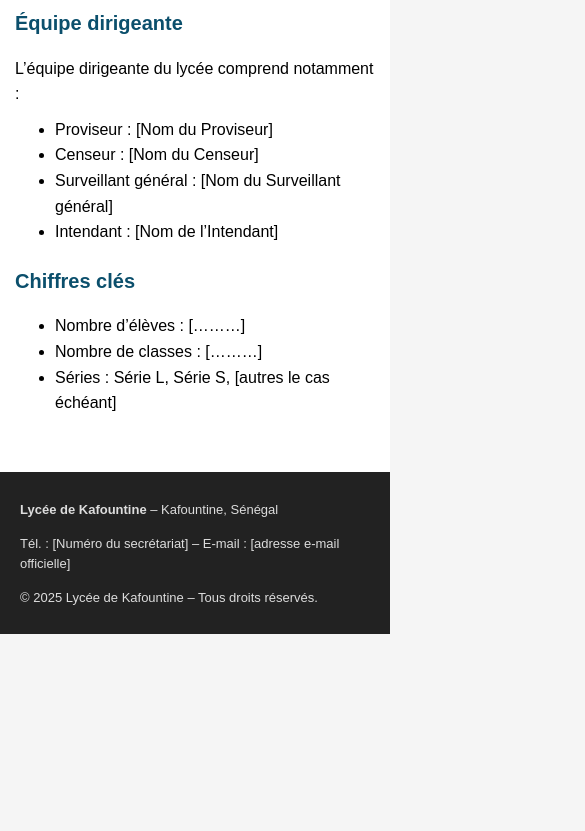
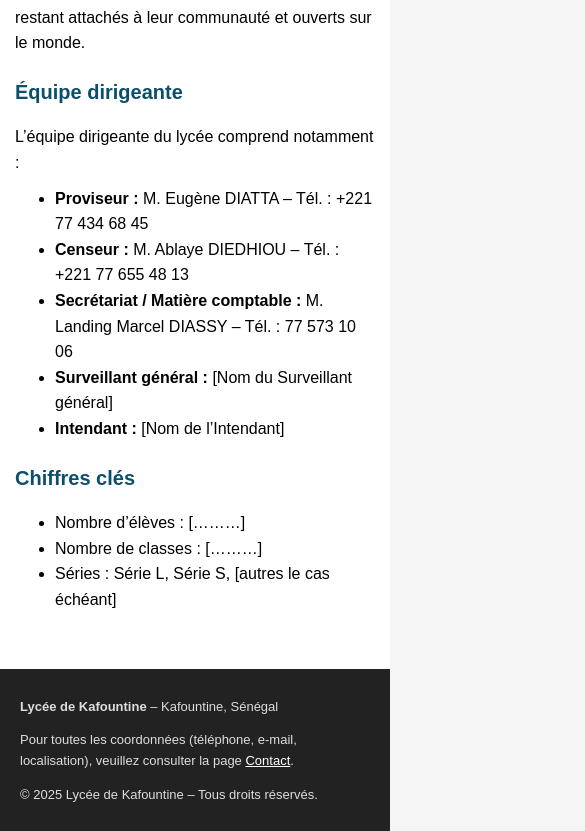
Before and after one commit to meliusmum-sketch/lycee-kafountine-site, a plain HTML site: page le-lycee.html in a window 390 px wide. Shown: the part 873-1704 px from the top of the page, 585 px wide, since content can reach past the window. Before the commit the page ends 1507 px from the top, so only its background shows below. Drawn offline with Linux system fonts and the light colour scheme.

Commit message:
Update le-lycee.html

```diff
--- a/le-lycee.html
+++ b/le-lycee.html
@@ -69,6 +69,15 @@
             max-width: 1100px;
             margin: 0 auto;
         }
+
+        @media (max-width: 768px) {
+            nav {
+                flex-direction: column;
+                align-items: flex-start;
+                gap: 8px;
+            }
+            .menu { flex-wrap: wrap; gap: 8px; }
+        }
     </style>
 </head>
 <body>
@@ -116,10 +125,11 @@
     <h2>Équipe dirigeante</h2>
     <p>L’équipe dirigeante du lycée comprend notamment :</p>
     <ul>
-        <li>Proviseur : [Nom du Proviseur]</li>
-        <li>Censeur : [Nom du Censeur]</li>
-        <li>Surveillant général : [Nom du Surveillant général]</li>
-        <li>Intendant : [Nom de l’Intendant]</li>
+        <li><strong>Proviseur :</strong> M. Eugène DIATTA – Tél. : +221 77 434 68 45</li>
+        <li><strong>Censeur :</strong> M. Ablaye DIEDHIOU – Tél. : +221 77 655 48 13</li>
+        <li><strong>Secrétariat / Matière comptable :</strong> M. Landing Marcel DIASSY – Tél. : 77 573 10 06</li>
+        <li><strong>Surveillant général :</strong> [Nom du Surveillant général]</li>
+        <li><strong>Intendant :</strong> [Nom de l’Intendant]</li>
     </ul>
 
     <h2>Chiffres clés</h2>
@@ -128,13 +138,15 @@
         <li>Nombre de classes : [………]</li>
         <li>Séries : Série L, Série S, [autres le cas échéant]</li>
     </ul>
-
 </main>
 
 <footer>
     <div class="footer-inner">
         <p><strong>Lycée de Kafountine</strong> – Kafountine, Sénégal</p>
-        <p>Tél. : [Numéro du secrétariat] – E-mail : [adresse e-mail officielle]</p>
+        <p>
+            Pour toutes les coordonnées (téléphone, e-mail, localisation),
+            veuillez consulter la page <a href="contact.html" style="color:#fff; text-decoration:underline;">Contact</a>.
+        </p>
         <p>&copy; <span id="year"></span> Lycée de Kafountine – Tous droits réservés.</p>
     </div>
     <script>
```
